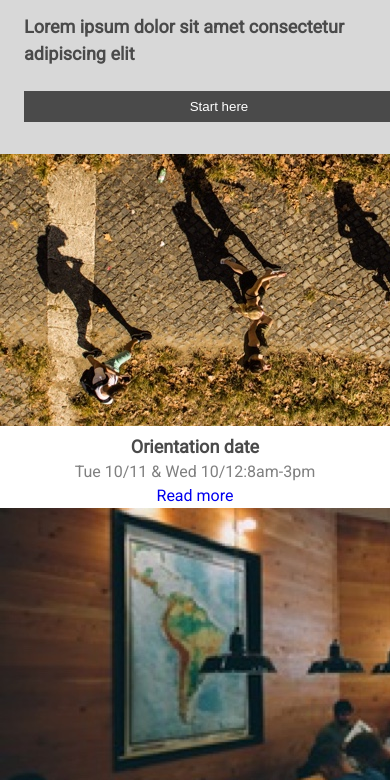
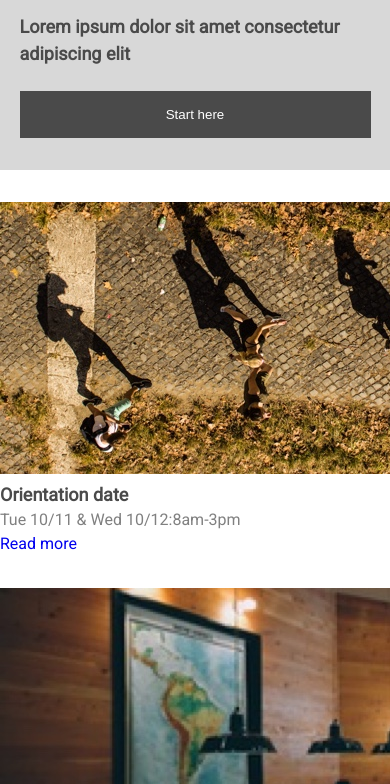
Before and after one commit to alexg4748/colmar, a plain HTML site: page index.html in a window 390 px wide. Shown: the part 474-1258 px from the top of the page. Drawn offline with Linux system fonts and the light colour scheme.

Commit message:
minor tweaks

```diff
--- a/index.html
+++ b/index.html
@@ -11,10 +11,10 @@
     <header>
       <div class="mobile-header">
         <div class="mobile-logo">
-          <img src="assets/images/ic-logo.svg" alt="logo">
-          <img src="assets/images/ic-on-campus.svg" alt="chair">
-          <img src="assets/images/ic-online.svg" alt="screen">
-          <img src="assets/images/ic-login.svg" alt="head">
+          <a href="#"><img src="assets/images/ic-logo.svg" alt="logo"></a>
+          <a href="#"><img src="assets/images/ic-on-campus.svg" alt="chair"></a>
+          <a href="#"><img src="assets/images/ic-online.svg" alt="screen"></a>
+          <a href="#"><img src="assets/images/ic-login.svg" alt="head"></a>
         </div>
       </div>
 
@@ -43,6 +43,7 @@
     </div>
 
     <!--about-->
+    <div class="about-mobile-container">
       <div class="about-mobile">
         <div class="tile-mobile">
           <img src="assets/images/information-orientation-mobile.jpg" alt="walking people">
@@ -66,6 +67,7 @@
             <h3>Our guest lecture</h3>
             <p>Join a keynote with Oliver Sack about music in medical treatment</p>
             <p><a href="#">Read more</a></p>
+          </div>
         </div>
       </div>
     </div>
--- a/style.css
+++ b/style.css
@@ -276,6 +276,10 @@ p {
 
 /*media queries*/
 @media only screen and (max-width:1000px) {
+  /*general*/
+  body {
+    overflow-x: hidden;
+  }
   /*header*/
   .desktop-header {
     display: none;
@@ -300,12 +304,14 @@ p {
   }
 
   .banner-message {
-    width: 100%;
-    margin-top: 32px;
+    width: 90%;
+    margin: 32px auto;
   }
 
   .banner-message button {
     margin: 24px 0 32px 0;
+    padding: 16px;
+    width: 100%;
   }
 
   .banner img {
@@ -318,17 +324,19 @@ p {
     display: none;
   }
 
+  .about-mobile-container {
+    width: 90%;
+  }
+
   .about-mobile {
     display: block;
-    text-align: center;
   }
 
   .tile-mobile {
-    display: block;
     border: none;
     width: 100%;
     height: auto;
-
+    margin: 32px auto;
   }
 
   .tile-text-mobile a {
```
Lines whose indentation alone changed are shown as unchanged.
